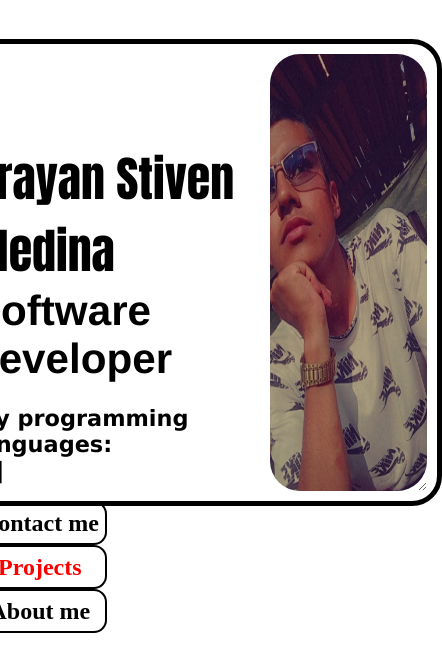
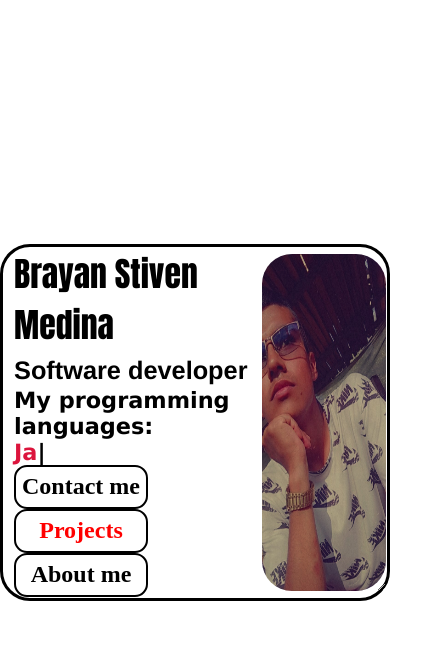
Before and after one commit to medina10-01/medina10-01, a plain HTML site: page index.html in a window 390 px wide. Shown: the whole page, 442 px wide, since content can reach past the window. Drawn offline with nearby package versions, Linux system fonts and the light colour scheme.

Commit message:
responsive

```diff
--- /dev/null
+++ b/css/index.css
@@ -0,0 +1,122 @@
+.main-box{
+    display: flex;
+    justify-content: center;
+    align-items: center;
+    height: 100vh;
+}
+.container{
+    border: 5px solid;
+    width: fit-content;
+    border-radius: 30px;
+    padding: 10px;
+    display: flex;
+    justify-content: center;
+    align-items: center;
+}
+.info{
+    padding: 0px 10px;
+}
+.foto{
+    background-image: url(/img/Snapchat-1824624242.jpg);
+    width: 245px;
+    height: 437px;
+    resize: both;
+    overflow: auto;
+    background-repeat: round;
+    border-radius: 30px;
+}
+.auto-type{
+    color: crimson;
+}
+.title{
+    font-family: 'Franklin Gothic Medium', 'Arial Narrow', Arial, sans-serif;
+    font-size:5vh;
+    font-weight: 900;
+}
+.languages{
+    font-family: Verdana, Geneva, Tahoma, sans-serif;
+    font-size: 1.4em;
+}
+
+.items{
+    display: inline-flex;
+    height: 40px;
+    width: 130px;
+    justify-content: center;
+    align-items: center;
+    border: 2px solid;
+    border-radius: 13px;
+    margin-right: 12px;
+    font-weight: 700;
+}
+a{
+    text-decoration: none;
+    color: red;
+}
+.items:hover{
+    background: linear-gradient(30deg, gold, rgb(255, 145, 0));
+    border: 2px solid rgb(255, 123, 0);
+}
+.name{
+    font-family: Impact, Haettenschweiler, 'Arial Narrow Bold', sans-serif;
+    font-weight: 900;
+    font-size: 1.5em;
+}
+@media  screen and (max-width: 1050px){
+    *{
+        margin: 0%;
+        padding: 0ch;
+    }
+    .container{
+        border: 3px solid;
+        width: fit-content;
+        border-radius: 30px;
+        padding: 1px;
+        display: flex;
+        justify-content: center;
+        align-items: center;
+    }
+    .foto{
+        background-image: url(/img/Snapchat-1824624242.jpg);
+        width: 189px;
+        height: 337px;
+        resize: both;
+        overflow: auto;
+        background-repeat: round;
+        border-radius: 30px;
+    }
+    .auto-type{
+        color: crimson;
+    }
+    .title{
+        font-family: 'Franklin Gothic Medium', 'Arial Narrow', Arial, sans-serif;
+        font-size:3vh;
+        font-weight: 900;
+    }
+    .languages{
+        font-family: Verdana, Geneva, Tahoma, sans-serif;
+        font-size: 1.4em;
+    }
+    .items{
+        display:flex;
+        height: 40px;
+        width: 130px;
+        justify-content: center;
+        align-items: center;
+        border: 2px solid;
+        border-radius: 13px;
+    }
+    a{
+        text-decoration: none;
+        color: red;
+    }
+    .items:hover{
+        background: linear-gradient(30deg, gold, rgb(255, 145, 0));
+        border: 2px solid rgb(255, 123, 0);
+    }
+    .name{
+        font-family: Impact, Haettenschweiler, 'Arial Narrow Bold', sans-serif;
+        font-weight: 900;
+        font-size: 4vh;
+    }
+}
--- a/css/maquetacs.css
+++ b/css/maquetacs.css
@@ -86,18 +86,18 @@
 }
 @media  screen and (max-width: 450px){
     .main-box{
-        grid-template: "empty-left  main-header       empty-right" 120px
-                        "empty-left main-img          empty-right" 400px
-                        "empty-left img-article-1     empty-right" 250px
-                        "empty-left text-article-1    empty-right"
-                        "empty-left img-article-2     empty-right" 250px
-                        "empty-left text-article-2    empty-right"
-                        "empty-left img-article-3     empty-right" 250px
-                        "empty-left text-article-3    empty-right"
-                        "empty-left img-article-4     empty-right" 250px
-                        "empty-left text-article-4    empty-right"
-                        "empty-left img-article-5     empty-right" 250px
-                        "empty-left text-article-5    empty-right"  /
-                        0fr         90%               0fr;;
+        grid-template:  " main-header   " 120px
+                        "main-img       " 400px
+                        "img-article-1  " 250px
+                        "text-article-1 "
+                        "img-article-2  " 250px
+                        "text-article-2 "
+                        "img-article-3  " 250px
+                        "text-article-3 "
+                        "img-article-4  " 250px
+                        "text-article-4 "
+                        "img-article-5  " 250px
+                        "text-article-5 "  /
+                         100%;
     }
 }
--- a/css/portafolio.css
+++ /dev/null
@@ -1,66 +0,0 @@
-body{
-    margin-top: 10%;
-    display: flex;
-    justify-content: center;
-    align-items: center;
-}
-.container{
-    border: 5px solid;
-    width: fit-content;
-    border-radius: 30px;
-    padding: 10px;
-    display: flex;
-    justify-content: center;
-    align-items: center;
-}
-.info{
-    height: 301px;
-    padding: 60px 10px;
-
-}
-.foto{
-    background-image: url(/img/Snapchat-1824624242.jpg);
-    width: 245px;
-    height: 437px;
-    resize: both;
-    overflow: auto;
-    background-repeat: round;
-    border-radius: 30px;
-}
-.auto-type{
-    color: crimson;
-}
-.title{
-    font-family: 'Franklin Gothic Medium', 'Arial Narrow', Arial, sans-serif;
-    font-size:5vh;
-    font-weight: 900;
-}
-.languages{
-    font-family: Verdana, Geneva, Tahoma, sans-serif;
-    font-size: 1.4em;
-}
-
-.items{
-    display: inline-flex;
-    height: 40px;
-    width: 130px;
-    justify-content: center;
-    align-items: center;
-    border: 2px solid;
-    border-radius: 13px;
-    margin-right: 12px;
-    font-weight: 700;
-}
-a{
-    text-decoration: none;
-    color: red;
-}
-.items:hover{
-    background: linear-gradient(30deg, gold, rgb(255, 145, 0));
-    border: 2px solid rgb(255, 123, 0);
-}
-.name{
-    font-family: Impact, Haettenschweiler, 'Arial Narrow Bold', sans-serif;
-    font-weight: 900;
-    font-size: 1.5em;
-}
--- a/index.html
+++ b/index.html
@@ -5,12 +5,12 @@
     <meta http-equiv="X-UA-Compatible" content="IE=edge">
     <meta name="viewport" content="width=device-width, initial-scale=1.0">
     <title>Brayan Stiven Medina</title>
-    <link rel="stylesheet" href="css/portafolio.css">
+    <link rel="stylesheet" href="css/index.css">
     <script src="https://cdn.jsdelivr.net/npm/typed.js@2.0.12"></script>
 </head>
 <body>
+        <div class="main-box">
             <div class="container">
-
                 <div class="info">
                     <h1>
                         <span class="name">Brayan Stiven Medina</span><br>
@@ -31,6 +31,7 @@
 
                 </div>
             </div>
+        </div>
 </body>
 <script>
     var typed = new Typed('.auto-type',{
```
Lines whose indentation alone changed are shown as unchanged.
